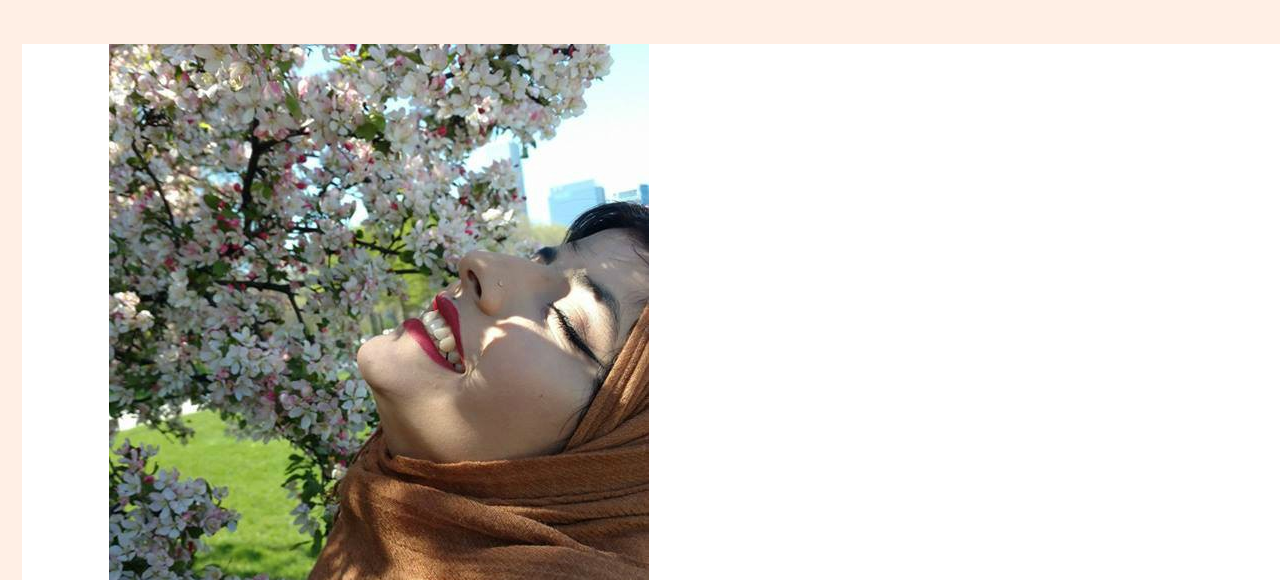
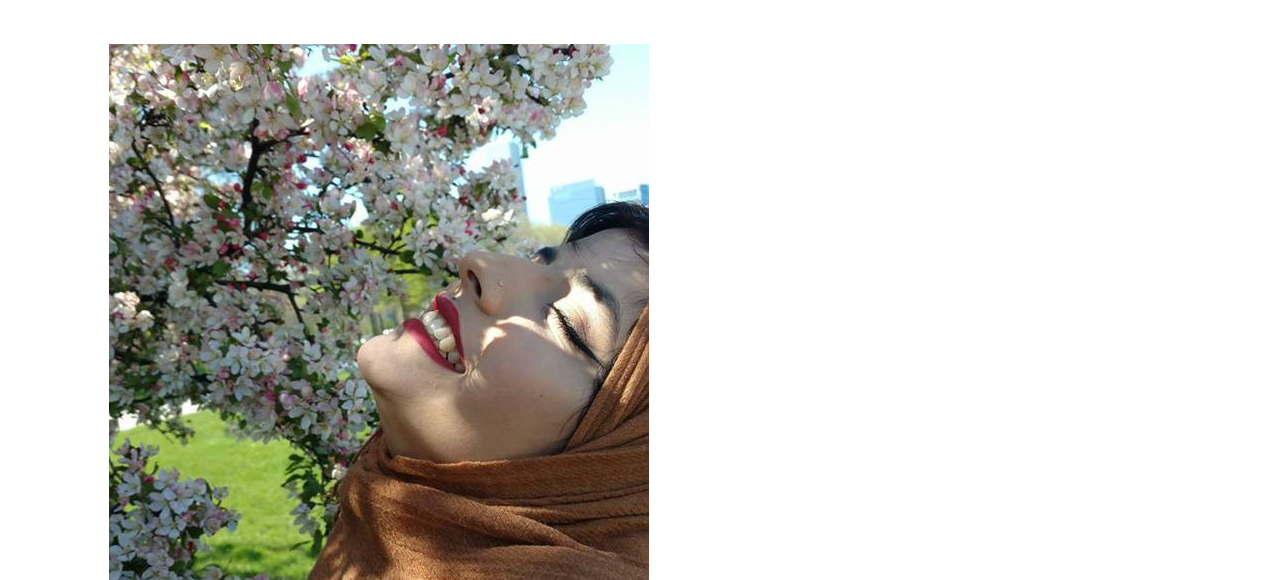
Before and after one commit to amnavore/one_page_site, a plain HTML site: page index.html in a window 1280 px wide. Shown: the top 580 px of the page. Drawn offline with Linux system fonts and the light colour scheme.

Commit message:
Remove background and font color

```diff
--- a/screen.css
+++ b/screen.css
@@ -54,8 +54,6 @@ html {
 	text-rendering: optimizeLegibility;
 	font-size: 1.125em; /*18 / 16 = 1.125 */
 	font-family: Futura, "Trebuchet MS", Arial, sans-serif;
-	color: #5e2c0b;
-	background-color: #ffefe5;
 	line-height: 1.222222em; /*21.6 / 18 = 1.2 */
 	padding-top: 2.444444em; /* 44 / 18 = 2.4444444 em */
 	padding-right: 1.222222em;
```
